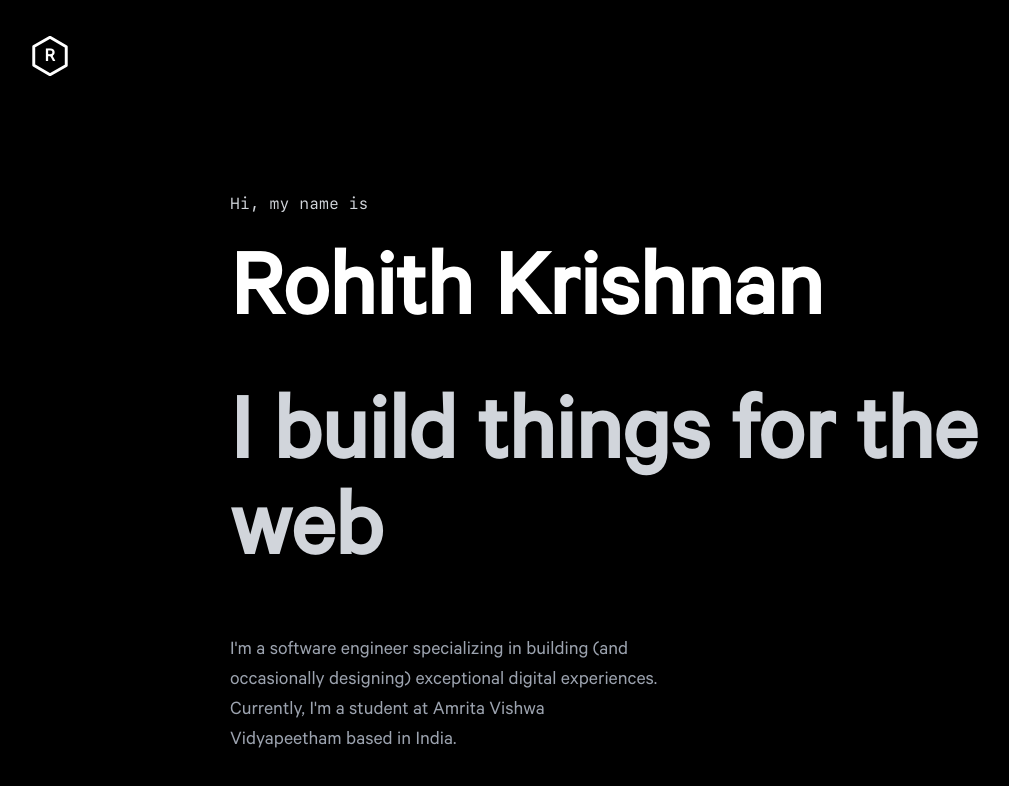
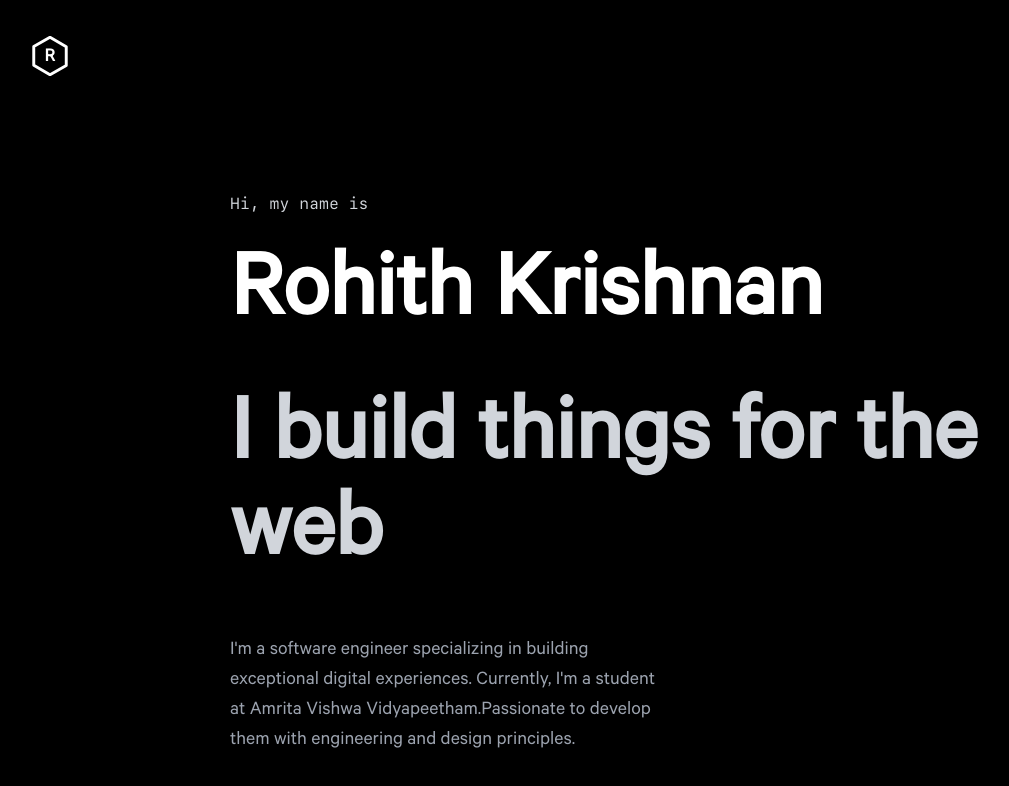
Before and after one commit to Rohithk2003/portfolio, a Next.js app: page / in a window 1280 px wide. Shown: the top 786 px of the page, without its empty margins (10-1019 px from the left). Built offline with nearby package versions, Linux system fonts and the light colour scheme; what tailwindcss-animated would draw is missing.

Commit message:
modified about text

```diff
--- a/components/main.js
+++ b/components/main.js
@@ -34,9 +34,10 @@ export default function Main() {
 			<div
 				className={`md:pl-0 pl-1 home-text md:w-1/2 sm:w-2/3 w-full text-gray-400 font-[400]  calibre-font text-[20px] pr-5 ${ca.className}`}
 			>
-				I&apos;m a software engineer specializing in building (and occasionally
-				designing) exceptional digital experiences. Currently, I&apos;m a
-				student at Amrita Vishwa Vidyapeetham based in India.
+				I&apos;m a software engineer specializing in building exceptional
+				digital experiences. Currently, I&apos;m a student at Amrita Vishwa
+				Vidyapeetham.Passionate to develop them with engineering and design
+				principles.
 			</div>
 			<button
 				className={`bg-white ${sf.className} sm:mt-0 mt-20 text-black md:ml-0 ml-1 rounded-md sm:w-44 w-32 text-md h-12 btn-style5`}
```
